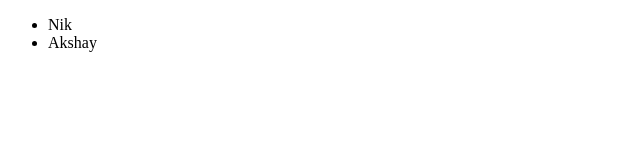
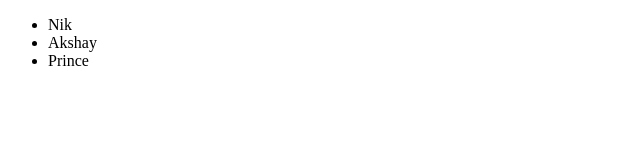
Before and after one commit to Bazigar69/nik, a plain HTML site: page index.html in a window 1280 px wide. Shown: the full height of the page, 0-640 px from the left. Drawn offline with Linux system fonts and the light colour scheme.

Commit message:
Update index.html

```diff
--- a/index.html
+++ b/index.html
@@ -9,6 +9,7 @@
     <ul>
         <li>Nik</li>
         <li>Akshay</li>
+        <li>Prince</li>
     </ul>
 </body>
 </html>
```
